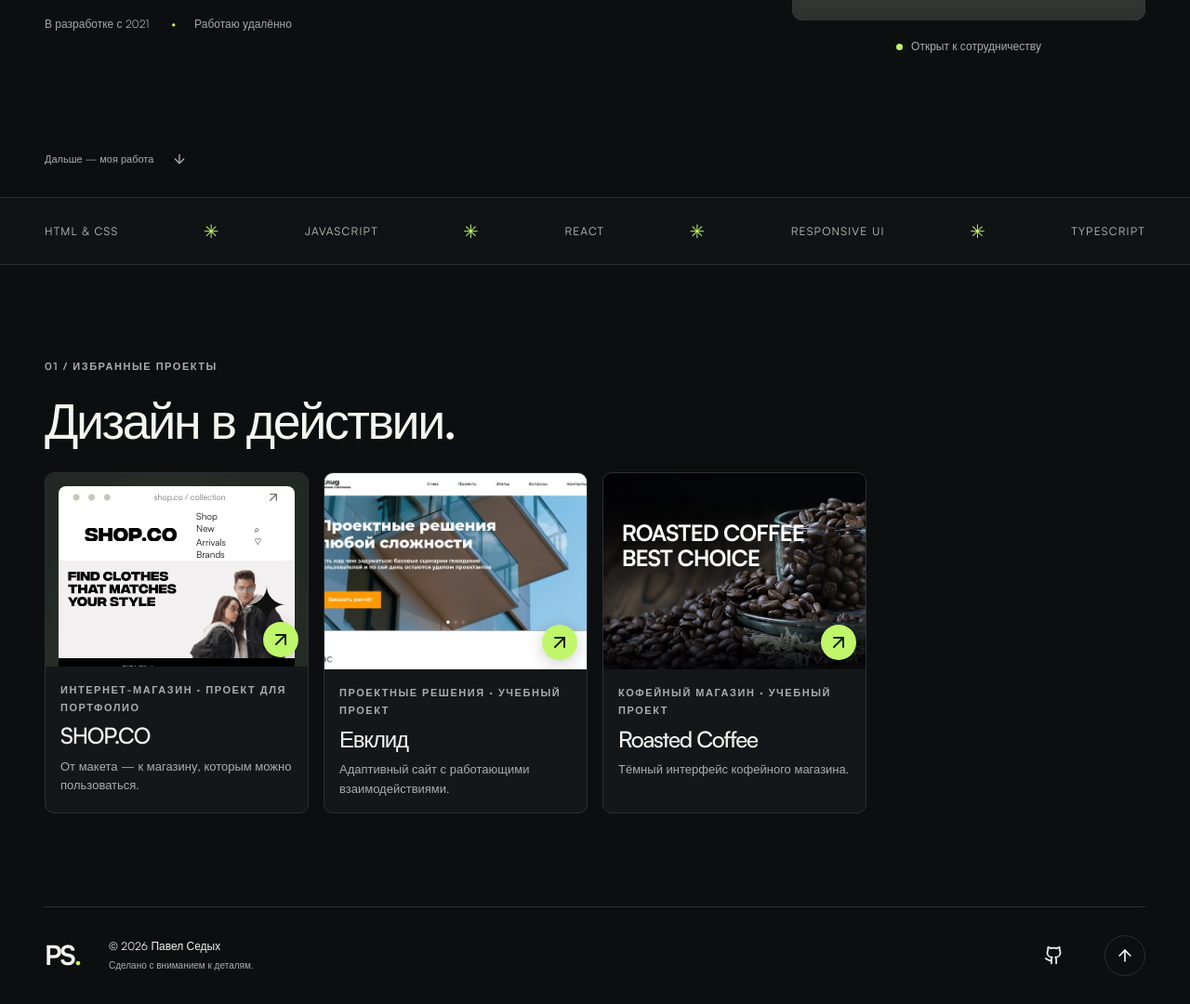
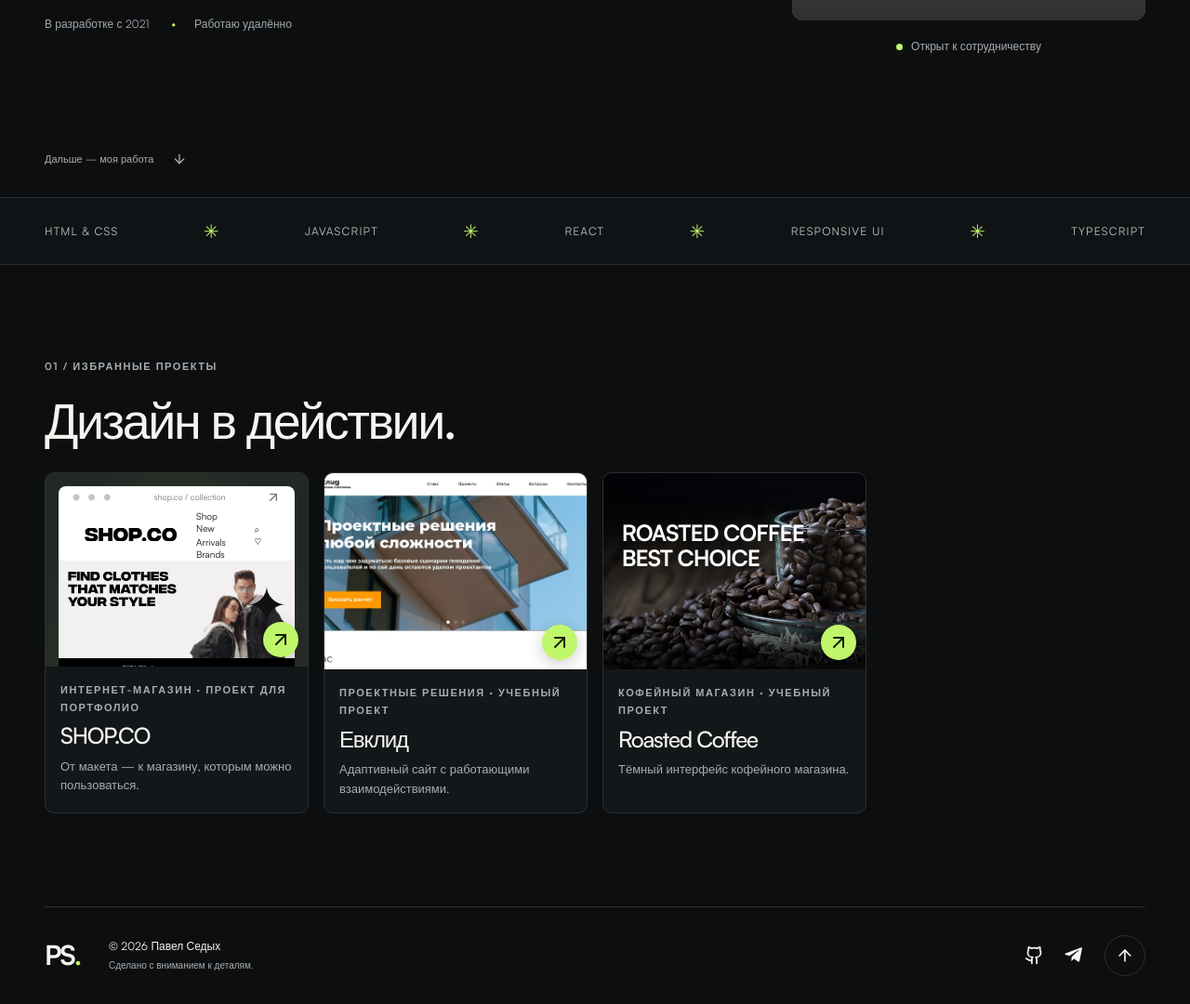
Before and after one commit to PavelSed33/portfolio, a React (Vite) app: page / in a window 1280 px wide. Shown: the part 675-1755 px from the top of the page at 93% size. Built offline with nearby package versions, Linux system fonts and the light colour scheme; grey boxes are pictures that could not be loaded.

Commit message:
style: size footer social icons

```diff
--- a/src/style.css
+++ b/src/style.css
@@ -131,3 +131,5 @@
   .home-route #projects .store-preview,
   .projects-route #projects .store-preview{max-height:120px}
 }
+
+.telegram-icon{width:21px;height:21px;display:block}
```
